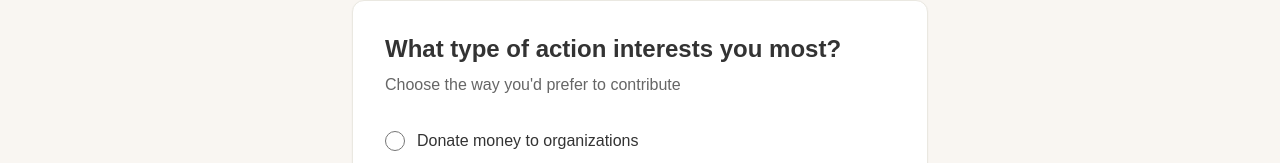
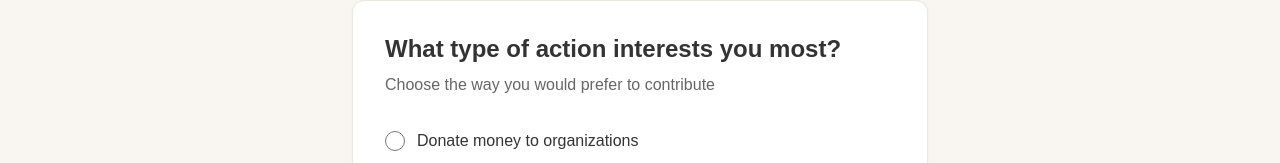
Before and after one commit to caiovaccaro/acta, a Next.js app in the folder apps/web/: page /questions/1/act in a window 1280 px wide. Shown: the part 219-382 px from the top of the page. Built offline with nearby package versions, Linux system fonts and the light colour scheme.

Commit message:
Vercel eslint fix

```diff
--- a/apps/web/app/questions/[id]/act/page.tsx
+++ b/apps/web/app/questions/[id]/act/page.tsx
@@ -35,7 +35,7 @@ export default function ActionPicker() {
           What type of action interests you most?
         </h1>
         <p className="text-text-muted mb-8 text-base">
-          Choose the way you'd prefer to contribute
+          Choose the way you would prefer to contribute
         </p>
 
         <div className="space-y-4 mb-8">
--- a/apps/web/app/topics/[id]/act/page.tsx
+++ b/apps/web/app/topics/[id]/act/page.tsx
@@ -35,7 +35,7 @@ export default function ActionPicker() {
           What type of action interests you most?
         </h1>
         <p className="text-text-muted mb-8 text-base">
-          Choose the way you'd prefer to contribute
+          Choose the way you would prefer to contribute
         </p>
 
         <div className="space-y-4 mb-8">
--- a/apps/web/next.config.js
+++ b/apps/web/next.config.js
@@ -6,6 +6,12 @@ const nextConfig = {
   experimental: {
     serverComponentsExternalPackages: ['@prisma/client'],
   },
+  // Don't fail build on ESLint errors during build (we'll fix them)
+  eslint: {
+    // Warning: This allows production builds to successfully complete even if
+    // your project has ESLint errors. Only use this if you know what you're doing.
+    ignoreDuringBuilds: false,
+  },
 }
 
 module.exports = nextConfig
```
